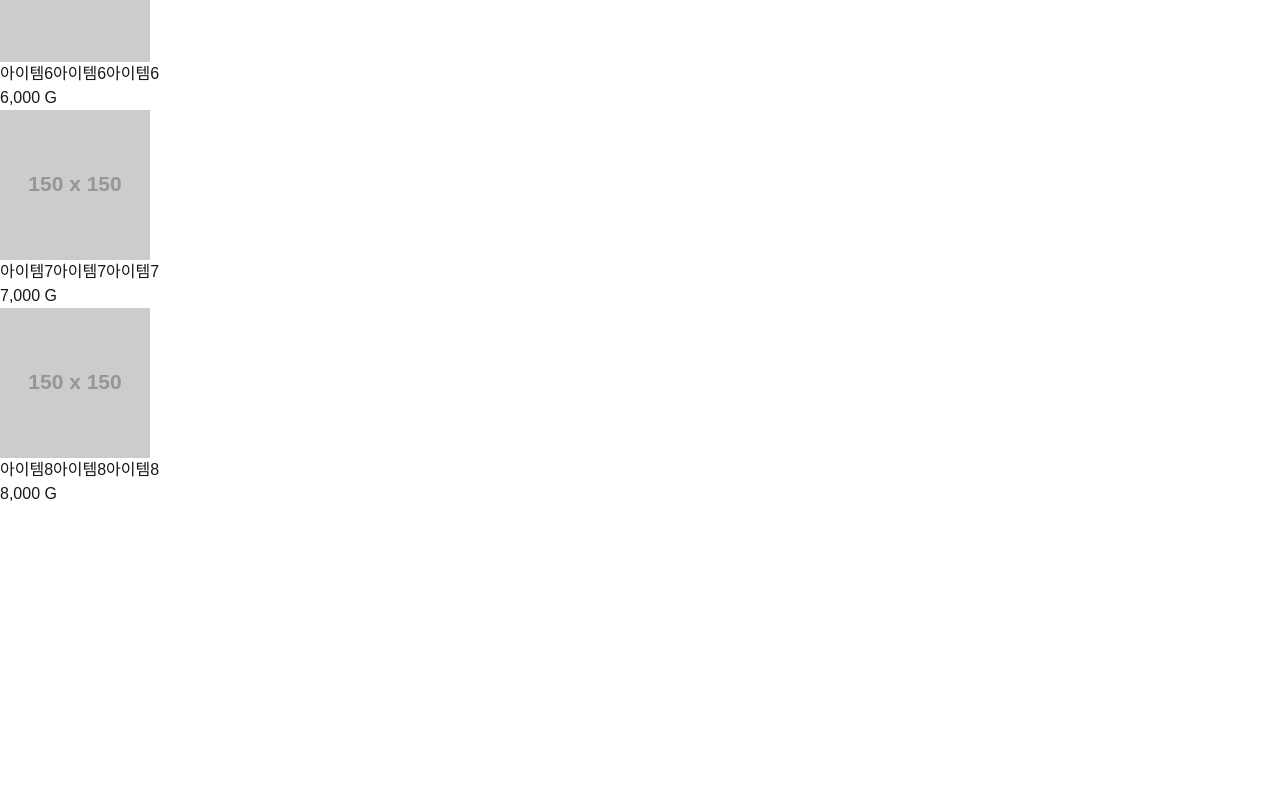
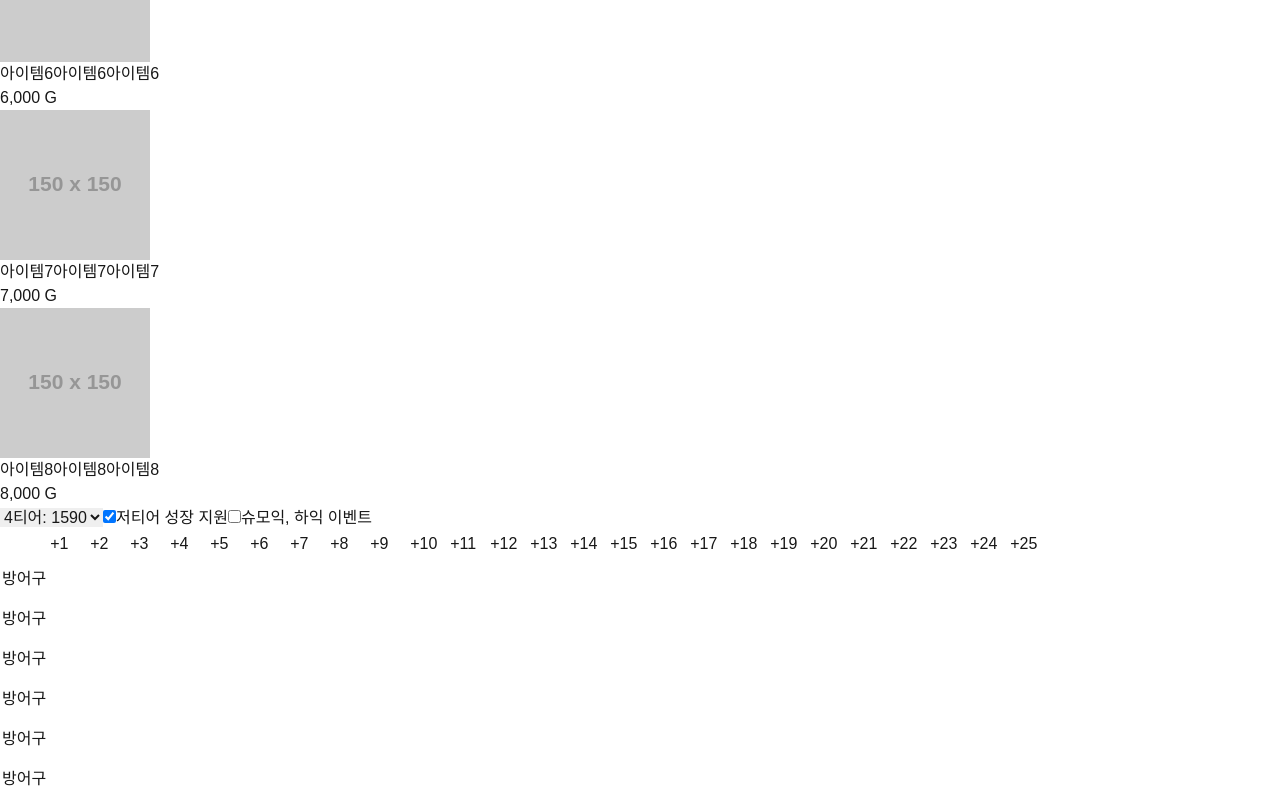
Before and after one commit to milkbottle0305/loffi-web, a Next.js app: page /reforge in a window 1280 px wide. Shown: the part 1325-2125 px from the top of the page. Before the commit the page ends 1831 px from the top, so only its background shows below. Built offline with nearby package versions, Linux system fonts and the light colour scheme.

Commit message:
feat: 재련페이지에서 GridSelector을 사용하도록 구현

```diff
--- a/src/app/reforge/page.tsx
+++ b/src/app/reforge/page.tsx
@@ -1,10 +1,12 @@
 import { ItemList } from '@/components/item/ItemList';
+import { ReforgeCalculator } from '@/components/item/reforge/ReforgeCalculator';
 
 export default function ReforgePage() {
   return (
     <div className="flex flex-col justify-center">
       <p className="mb-4 text-2xl font-semibold">재련 계산기</p>
       <ItemList />
+      <ReforgeCalculator />
     </div>
   );
 }
--- /dev/null
+++ b/src/components/item/reforge/ReforgeCalculator.tsx
@@ -0,0 +1,49 @@
+'use client';
+import { Tier } from '@/constants/item/reforge/ReforgeTable';
+import { useState } from 'react';
+import { ReforgeCalculatorGrid } from './ReforgeCalculatorGrid';
+
+export const ReforgeCalculator = () => {
+  const [tier, setTier] = useState<Tier>('4-1티어');
+  // 저티어 성장 지원 여부
+  const [isLowTierSupport, setIsLowTierSupport] = useState(true);
+  // 슈모익, 하익 이벤트 지원 여부
+  const [isExpressEvent, setIsExpressEvent] = useState(false);
+
+  const handleTierChange = (event: React.ChangeEvent<HTMLSelectElement>) => {
+    const selectedTier = event.target.value as Tier;
+
+    if (['2-1티어', '3-1티어', '3-2티어', '3-3티어', '4-1티어'].includes(selectedTier)) {
+      setTier(selectedTier); // 유효한 값일 경우에만 상태 변경
+    } else {
+      console.error('해당 티어는 존재하지 않습니다: ', selectedTier); // 잘못된 값 선택 시 에러 처리
+    }
+  };
+
+  return (
+    <div className="mt-4 flex flex-col items-center">
+      <div className="flex items-center gap-2">
+        <select className="rounded border p-2" value={tier} onChange={handleTierChange}>
+          <option value="2-1티어">2티어: 500</option>
+          <option value="3-1티어">3티어: 1250</option>
+          <option value="3-2티어">3티어: 1390</option>
+          <option value="3-3티어">3티어: 1525</option>
+          <option value="4-1티어">4티어: 1590</option>
+        </select>
+        <input
+          type="checkbox"
+          checked={isLowTierSupport}
+          onChange={() => setIsLowTierSupport(!isLowTierSupport)}
+        />
+        <label>저티어 성장 지원</label>
+        <input
+          type="checkbox"
+          checked={isExpressEvent}
+          onChange={() => setIsExpressEvent(!isExpressEvent)}
+        />
+        <label>슈모익, 하익 이벤트</label>
+      </div>
+      <ReforgeCalculatorGrid tier={tier} />
+    </div>
+  );
+};
--- /dev/null
+++ b/src/components/item/reforge/ReforgeCalculatorGrid.tsx
@@ -0,0 +1,64 @@
+import { GridSelector } from '@/ui/GridSelector';
+
+const getColumnCount = (tier: string): number => {
+  switch (tier) {
+    case '2-1티어':
+      return 15;
+    case '3-1티어':
+      return 20;
+    case '3-2티어':
+    case '3-3티어':
+    case '4-1티어':
+      return 25;
+    default:
+      return 15;
+  }
+};
+
+interface ReforgeCalculatorGridProps {
+  tier: string;
+}
+
+export const ReforgeCalculatorGrid: React.FC<ReforgeCalculatorGridProps> = ({ tier }) => {
+  const columnCount = getColumnCount(tier);
+  const rowCount = 6;
+
+  return (
+    <table>
+      <thead>
+        <tr>
+          <td></td>
+          <td>
+            <table>
+              <tbody>
+                <tr>
+                  {Array.from({ length: columnCount }, (_, i) => (
+                    <td key={i} className="text-sm text-gray-500" width="40">{`+${i + 1}`}</td>
+                  ))}
+                </tr>
+              </tbody>
+            </table>
+          </td>
+        </tr>
+      </thead>
+      <tbody>
+        <tr>
+          <td>
+            <table>
+              <tbody>
+                {Array.from({ length: rowCount }, (_, i) => (
+                  <tr>
+                    <td height="40">방어구</td>
+                  </tr>
+                ))}
+              </tbody>
+            </table>
+          </td>
+          <td>
+            <GridSelector columnCount={columnCount} rowCount={rowCount} />
+          </td>
+        </tr>
+      </tbody>
+    </table>
+  );
+};
--- a/src/constants/item/reforge/BojoTable.ts
+++ b/src/constants/item/reforge/BojoTable.ts
@@ -1,4 +1,4 @@
-import { Tier } from './RefiningTable';
+import { Tier } from './ReforgeTable';
 
 type Tier2Breath = '별의 숨결';
 type Tier3Breath = '태양의 은총' | '태양의 축복' | '태양의 가호';
```
